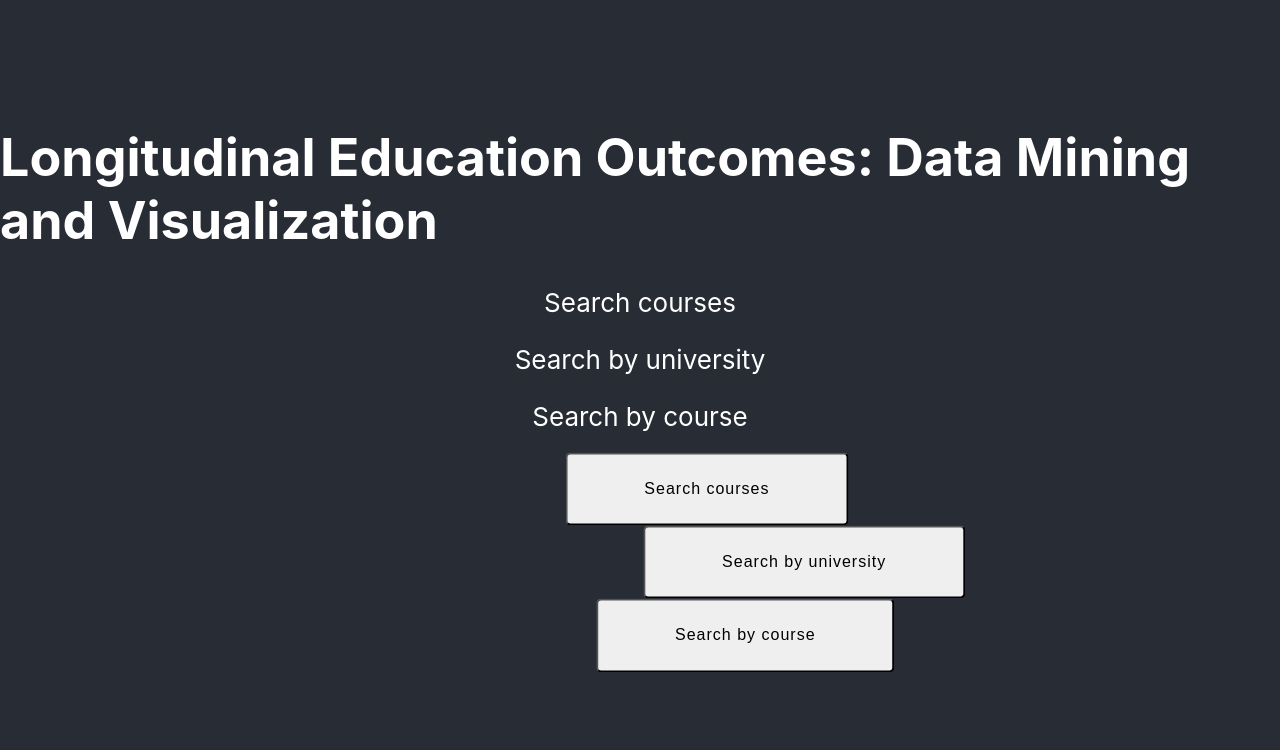
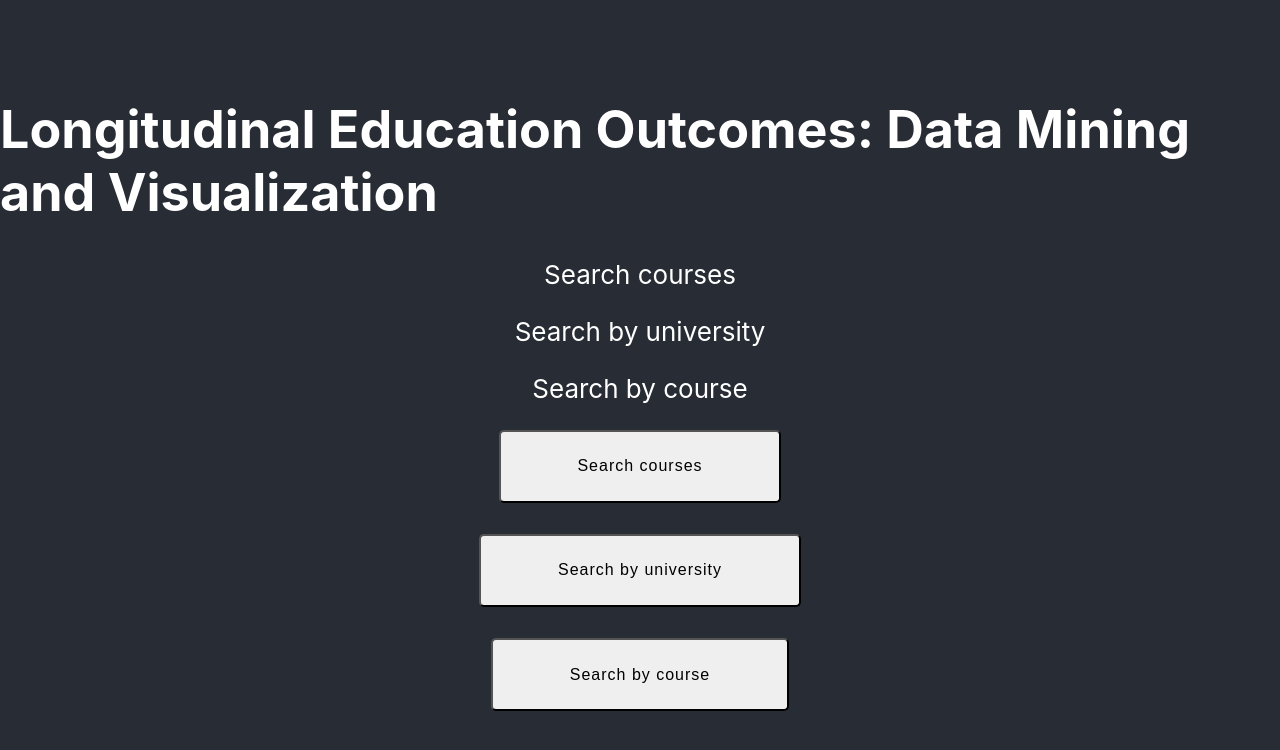
Before and after one commit to jlp-io/leo-data-science, a React (Create React App) app in the folder frontend/: page / in a window 1280 px wide. Shown: the top 750 px of the page. Built offline with nearby package versions, Linux system fonts and the light colour scheme.

Commit message:
fixed button CSS

```diff
--- a/frontend/src/App.css
+++ b/frontend/src/App.css
@@ -52,7 +52,6 @@
     border-bottom: 4px solid $button-fancy-border;
     border-radius: 5px;
     letter-spacing: 1px;
-	transform: translate(200%, -50%);
 }
 
 .button-fancy:hover {
--- a/frontend/src/App.js
+++ b/frontend/src/App.js
@@ -34,19 +34,19 @@ class App extends Component {
                 <p style={{textAlign: "center"}}>
 					Search by course
                 </p>
-				<br></br>
+				<p style={{textAlign: "center"}}>
 				<button className="button-fancy">
 					Search courses
                 </button>
-				<br></br>
+				<br></br><br></br>
 				<button className="button-fancy">
 					Search by university
                 </button>
-				<br></br>
+				<br></br><br></br>
 				<button className="button-fancy">
 					Search by course
                 </button>
-				<br></br>
+				</p>
               </Form>
             </Col>
           </Row>
```
